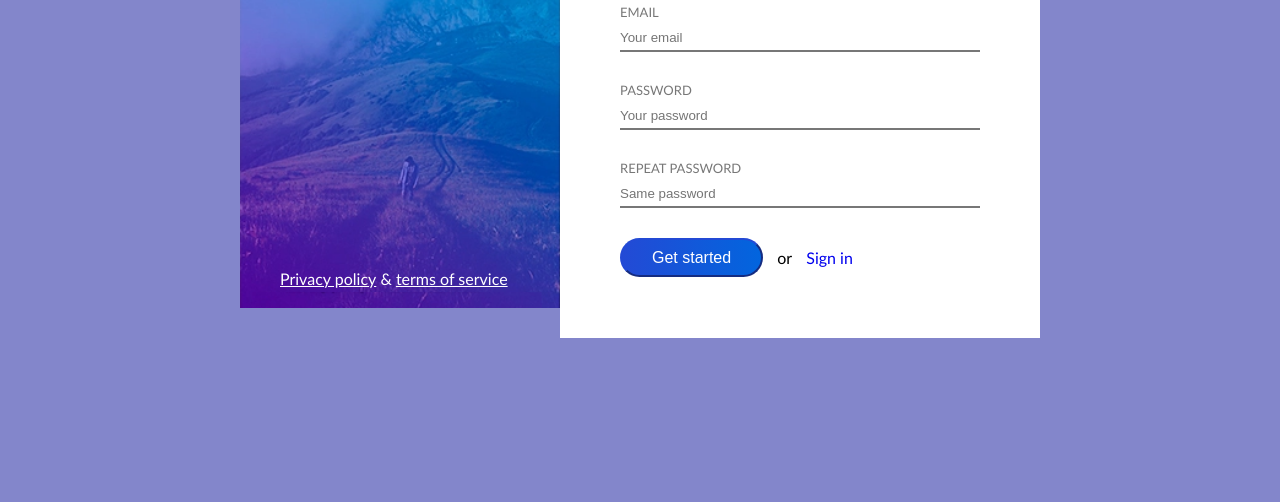
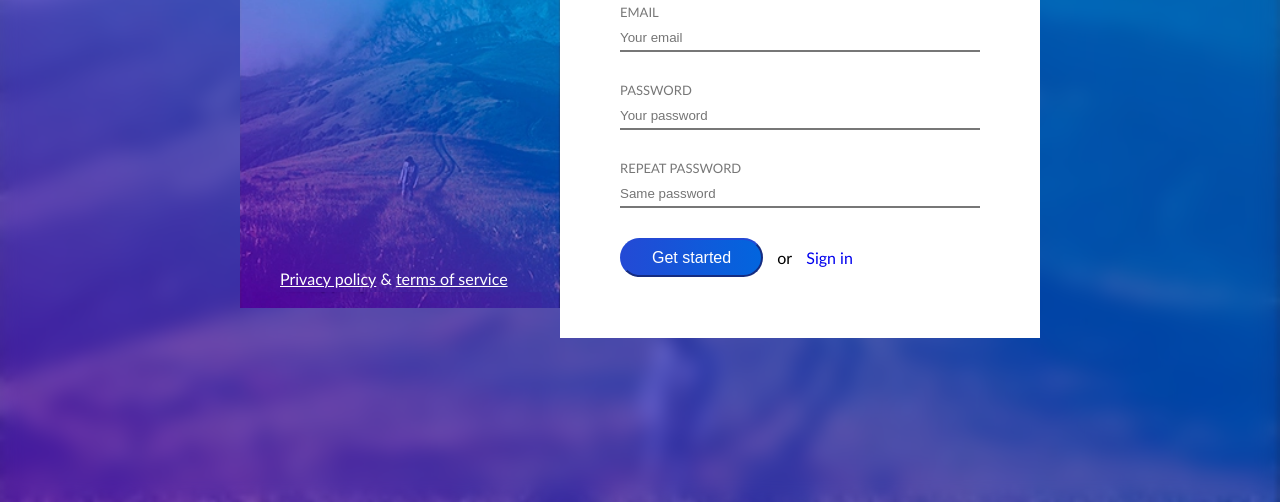
Before and after one commit to ArturasKi/6-sign-up, a website: page index.html in a window 1280 px wide. Shown: the part 298-800 px from the top of the page. Drawn offline with Linux system fonts and the light colour scheme.

Commit message:
Main background

```diff
--- a/css/main.css
+++ b/css/main.css
@@ -1,6 +1,11 @@
 body {
     height: 100vh;
     position: relative;
+    background-image: url(../img/hill.png);
+    background-repeat: no-repeat;
+    background-position: center;
+    background-size: cover;
+    backdrop-filter: blur(10px);
 }
 
 .container {
```
